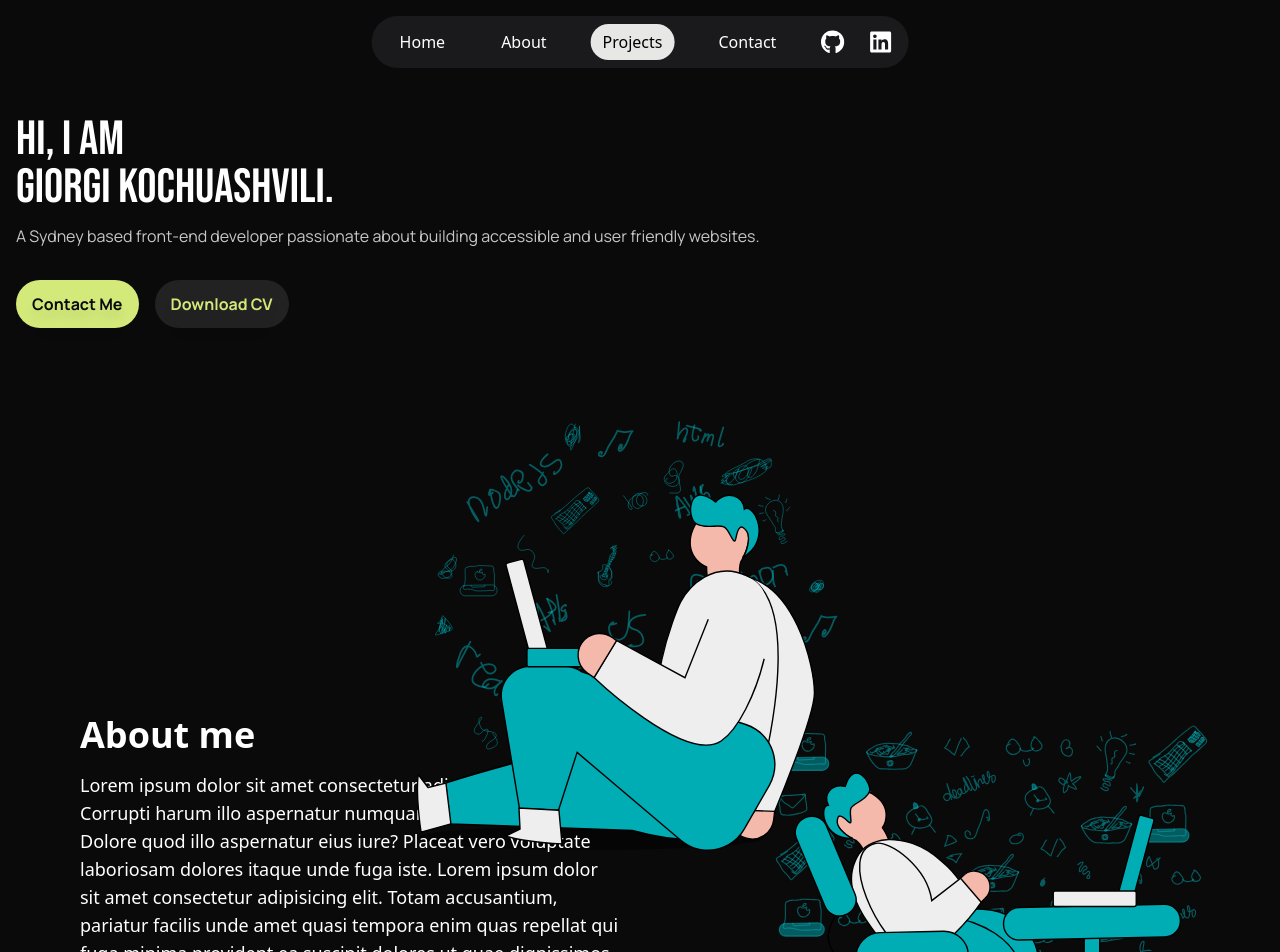
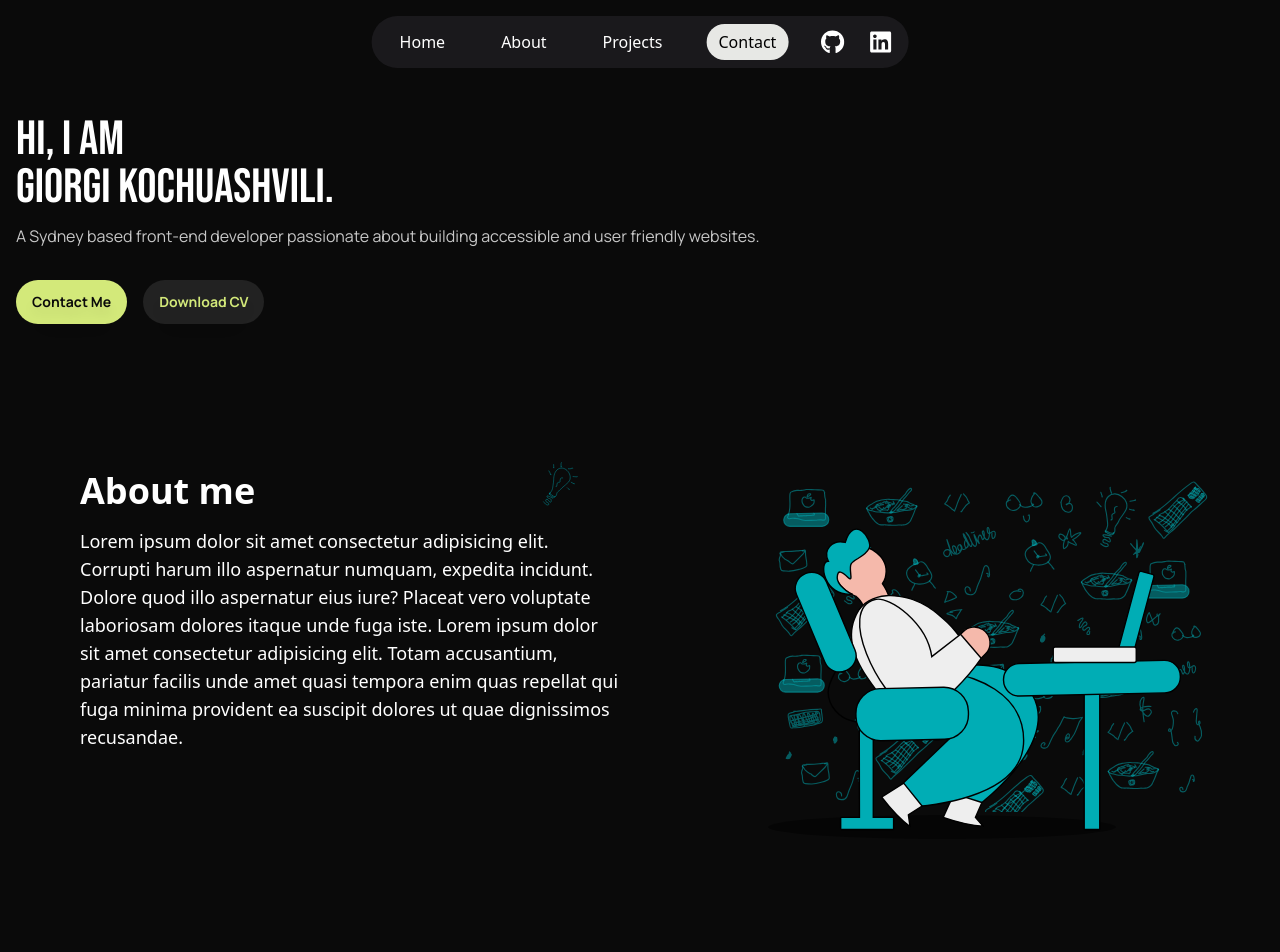
Before and after one commit to giorgio324/portfolio, a Next.js app: page / in a window 1280 px wide. Shown: the top 952 px of the page. Built offline with nearby package versions, Linux system fonts and the light colour scheme.

Commit message:
added contact page fixed navlink context and added logic to scroll to contact in title.tsx also removed all content in HeroImages.tsx

```diff
--- a/src/app/page.tsx
+++ b/src/app/page.tsx
@@ -1,3 +1,4 @@
+import Contact from '@/components/contact/Contact';
 import About from '@/components/home/About';
 import Home from '@/components/home/Home';
 import Projects from '@/components/projects/Projects';
@@ -15,6 +16,9 @@ const page = () => {
       <PageScrollDetectionWrapper id='projects'>
         <Projects />
       </PageScrollDetectionWrapper>
+      <PageScrollDetectionWrapper id='contact'>
+        <Contact />
+      </PageScrollDetectionWrapper>
     </section>
   );
 };
--- /dev/null
+++ b/src/components/contact/Contact.tsx
@@ -0,0 +1,4 @@
+const Contact = () => {
+  return <div>Contact</div>;
+};
+export default Contact;
--- a/src/components/home/HeroImages.tsx
+++ b/src/components/home/HeroImages.tsx
@@ -5,29 +5,6 @@ import Reveal from '../animation/Reveal';
 import Image from 'next/image';
 
 const HeroImages = () => {
-  return (
-    <section className='mt-16 px-4 flex flex-col justify-center items-center'>
-      <div className='relative max-h-[240px] max-w-[280px] md:max-w-md'>
-        <Reveal>
-          <Image src={doodles} alt='doodles' placeholder='empty' />
-        </Reveal>
-        <div className='absolute top-1/3 '>
-          <Reveal>
-            <div className='relative z-10'>
-              <Image
-                src={sittingPerson}
-                alt='person writing on laptop'
-                placeholder='empty'
-                priority
-              />
-            </div>
-          </Reveal>
-          <div className='absolute bottom-[20%]'>
-            <Image src={shadow} alt='shadow of person writing on laptop' />
-          </div>
-        </div>
-      </div>
-    </section>
-  );
+  return <section className='mt-16 px-4'></section>;
 };
 export default HeroImages;
--- a/src/components/home/Title.tsx
+++ b/src/components/home/Title.tsx
@@ -1,8 +1,28 @@
-import Link from 'next/link';
+'use client';
 import Reveal from '../animation/Reveal';
 import RevealWithBackground from '../animation/RevealWithBackground';
+import { useActiveLinkContext } from '@/context/ActiveLinkContext';
 
 const Title = () => {
+  const { setTimeOfLastClick, setCurrentPath } = useActiveLinkContext();
+  const handleClick = (
+    e: React.MouseEvent<HTMLButtonElement, MouseEvent>,
+    elementId: string
+  ) => {
+    e.preventDefault();
+    const element = document.getElementById(elementId);
+    const elementPosition = element?.getBoundingClientRect().top;
+    const navbarHeight = 84;
+    if (elementPosition) {
+      const offsetPosition = elementPosition + window.scrollY - navbarHeight;
+      window.scrollTo({
+        top: offsetPosition,
+        behavior: 'smooth',
+      });
+    }
+    setTimeOfLastClick(Date.now());
+    setCurrentPath(elementId);
+  };
   return (
     <section>
       <div>
@@ -19,15 +39,17 @@ const Title = () => {
         </RevealWithBackground>
       </div>
       <div className='mt-8 flex gap-4 manrope'>
-        {/* TODO: i need to make this button scroll to contact part and to change the active link with it */}
         <Reveal>
-          <button className='py-3 px-4 rounded-full bg-buttonGreenBackgroundColor text-blackTextColor font-bold'>
+          <button
+            className='py-3 px-4 text-sm rounded-full bg-buttonGreenBackgroundColor text-blackTextColor font-bold'
+            onClick={(e) => handleClick(e, 'contact')}
+          >
             <span className='drop-shadow-xl'>Contact Me</span>
           </button>
         </Reveal>
         <Reveal>
           <a href='/Giorgi_Kochuashvili.pdf' download>
-            <button className='py-3 px-4 rounded-full bg-buttonBlackBackgroundColor text-buttonGreenBackgroundColor font-bold'>
+            <button className='py-3 px-4 text-sm rounded-full bg-buttonBlackBackgroundColor text-buttonGreenBackgroundColor font-bold'>
               <span className='drop-shadow-xl'>Download CV</span>
             </button>
           </a>
--- a/src/components/navbar/NavLink.tsx
+++ b/src/components/navbar/NavLink.tsx
@@ -1,17 +1,16 @@
 'use client';
 import Link from 'next/link';
 import { motion } from 'framer-motion';
-import { SetStateAction } from 'react';
 import { useActiveLinkContext } from '@/context/ActiveLinkContext';
 
 type Props = {
   link: { path: string; label: string };
-  currentPath: string;
-  setCurrentPath: React.Dispatch<SetStateAction<string>>;
 };
 
-export const NavLink = ({ link, currentPath, setCurrentPath }: Props) => {
-  const { setTimeOfLastClick } = useActiveLinkContext();
+export const NavLink = ({ link }: Props) => {
+  const { setTimeOfLastClick, setCurrentPath, currentPath } =
+    useActiveLinkContext();
+
   const handleClick = (
     e: React.MouseEvent<HTMLAnchorElement, MouseEvent>,
     elementId: string
@@ -27,10 +26,10 @@ export const NavLink = ({ link, currentPath, setCurrentPath }: Props) => {
         behavior: 'smooth',
       });
     }
-    /* element?.scrollIntoView({ behavior: 'smooth' }); */
     setTimeOfLastClick(Date.now());
     setCurrentPath(link.path);
   };
+
   return (
     <Link
       href={`#${link.path}`}
--- a/src/components/navbar/NavbarLinks.tsx
+++ b/src/components/navbar/NavbarLinks.tsx
@@ -1,22 +1,12 @@
-'use client';
-
 import { NavLink } from './NavLink';
-
 /* data import */
 import { navLinks } from '@/data/navLinks';
-import { useActiveLinkContext } from '@/context/ActiveLinkContext';
 
 const NavbarLinks = () => {
-  const { currentPath, setCurrentPath } = useActiveLinkContext();
   return (
     <>
       {navLinks.map((link) => (
-        <NavLink
-          key={link.label}
-          currentPath={currentPath}
-          link={link}
-          setCurrentPath={setCurrentPath}
-        />
+        <NavLink key={link.label} link={link} />
       ))}
     </>
   );
```
